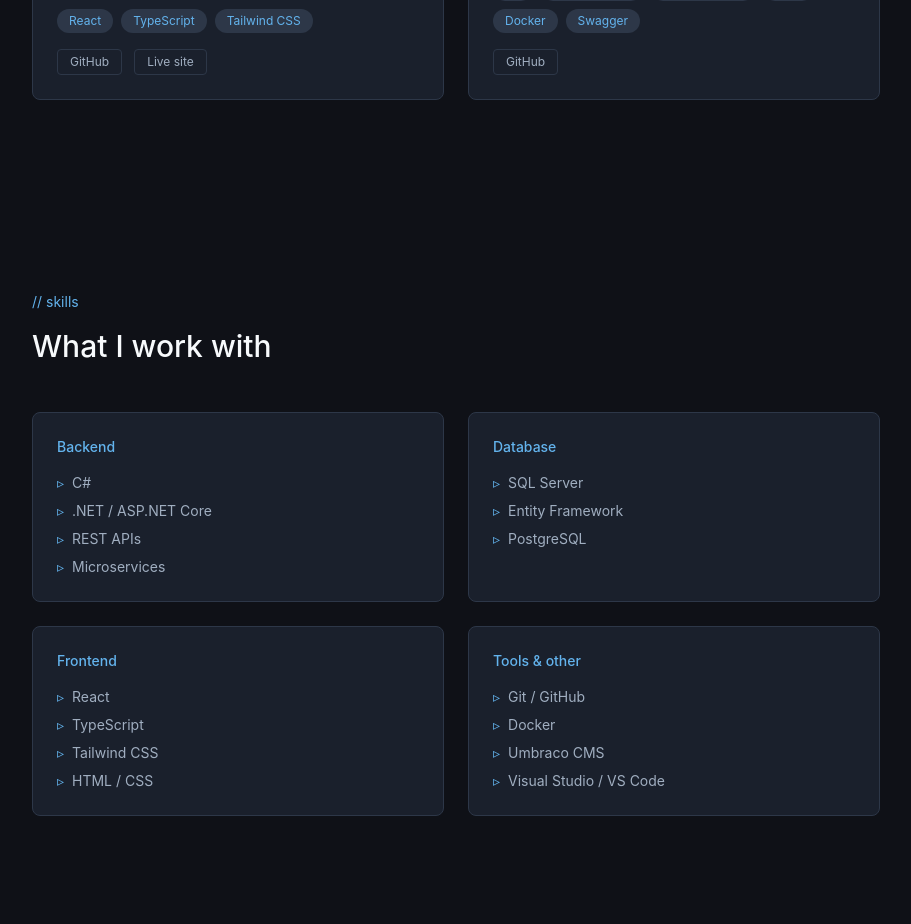
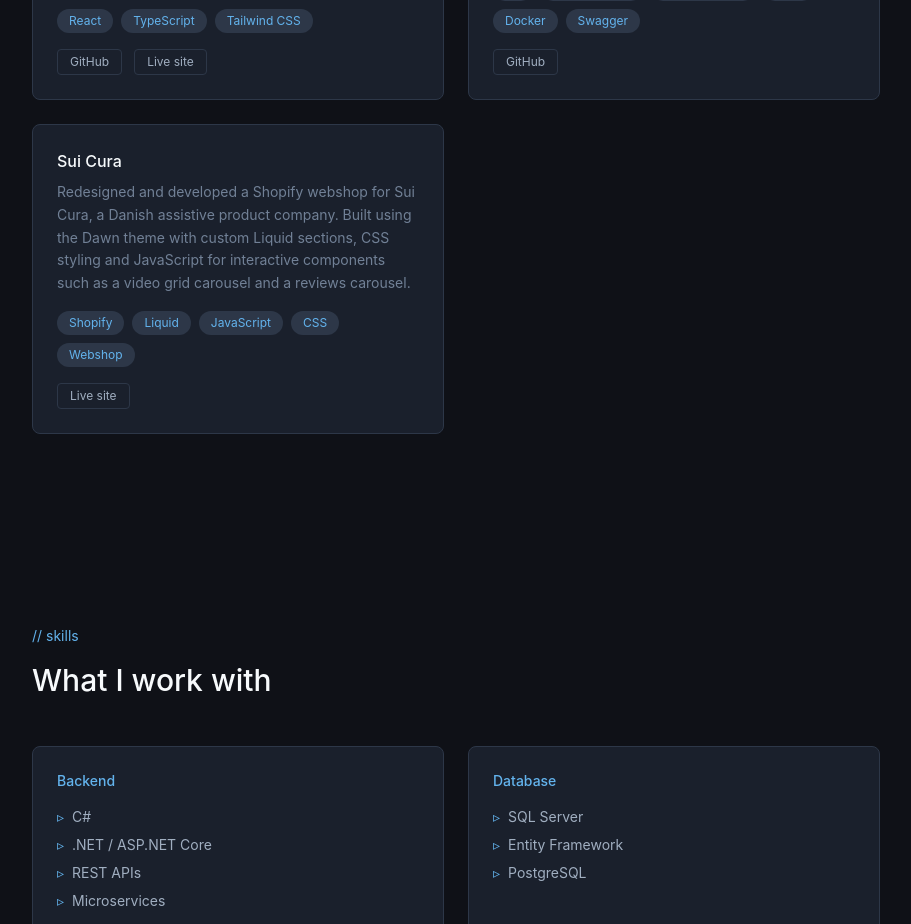
Before and after one commit to Freben111/dev-hjemmeside, a React (Vite) app: page / in a window 1280 px wide. Shown: the part 1780-2704 px from the top of the page, without its empty margins (184-1095 px from the left). Built offline with nearby package versions, Linux system fonts and the light colour scheme.

Commit message:
added Sui Cura under projects

```diff
--- a/src/components/Projects.tsx
+++ b/src/components/Projects.tsx
@@ -14,6 +14,14 @@ const projects = [
     tags: ["C#", "ASP.Net Core", "Microservices", "Dapr", "Docker", "Swagger"],
     github: "https://github.com/Freben111/4.SemesterProjekt",
     live: "",
+  },
+  {
+    title: "Sui Cura",
+    description:
+      "Redesigned and developed a Shopify webshop for Sui Cura, a Danish assistive product company. Built using the Dawn theme with custom Liquid sections, CSS styling and JavaScript for interactive components such as a video grid carousel and a reviews carousel.",
+    tags: ["Shopify", "Liquid", "JavaScript", "CSS", "Webshop"],
+    github: "",
+    live: "https://suicura.shop",
   },
 ]
 
```
